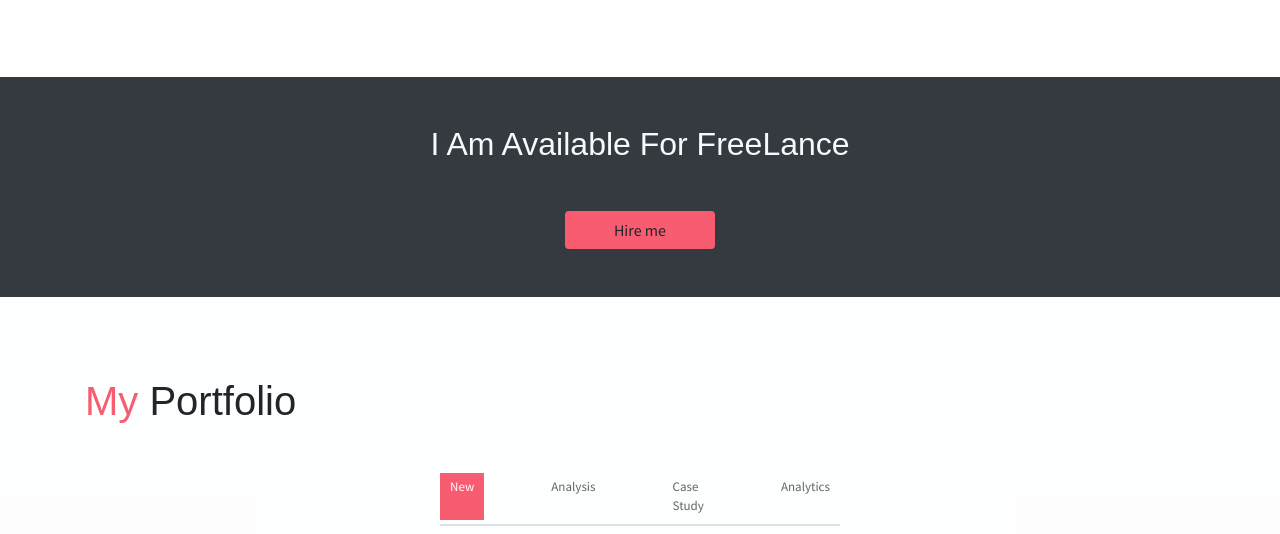
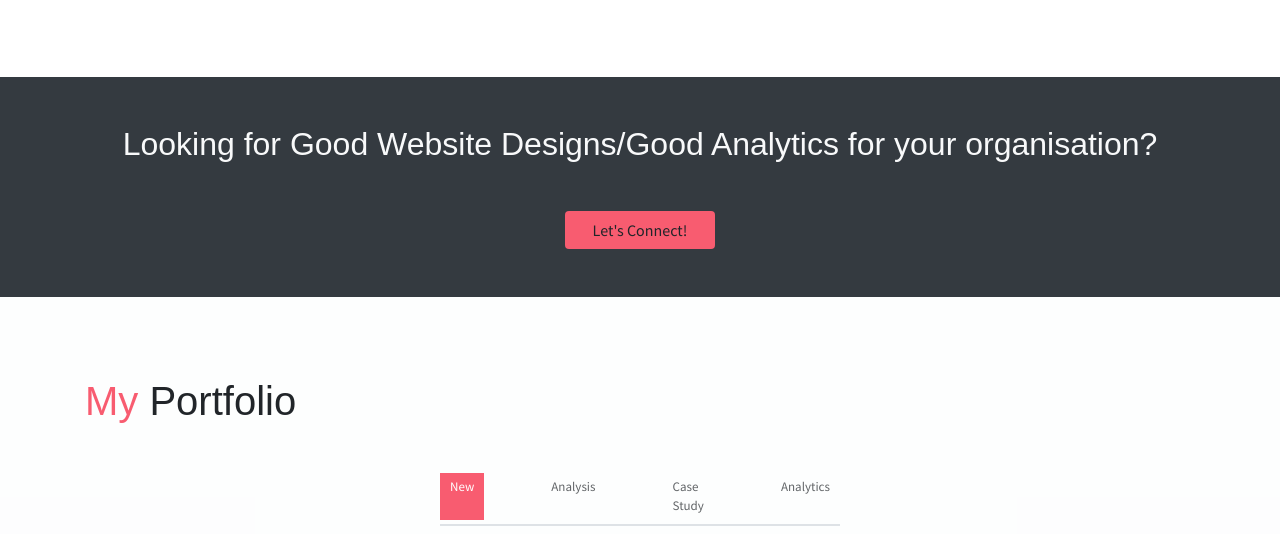
Before and after one commit to Striker2569/Portfolio-Website, a website: page index.html in a window 1280 px wide. Shown: the part 2806-3340 px from the top of the page. Drawn offline with Linux system fonts and the light colour scheme; some packages are replaced by stand-ins of ours.

Commit message:
Update index.html

```diff
--- a/index.html
+++ b/index.html
@@ -289,8 +289,8 @@
     </section>
     <section class="section bg-dark py-5">
         <div class="container text-center">
-            <h2 class="text-light mb-5 font-weight-normal">I Am Available For FreeLance</h2>
-            <button class="btn bg-primary w-lg" >Hire me</button>
+            <h2 class="text-light mb-5 font-weight-normal">Looking for Good Website Designs/Good Analytics for your organisation?</h2>
+            <button class="btn bg-primary w-lg" >Let's Connect!</button>
         </div>
     </section>
 
```
